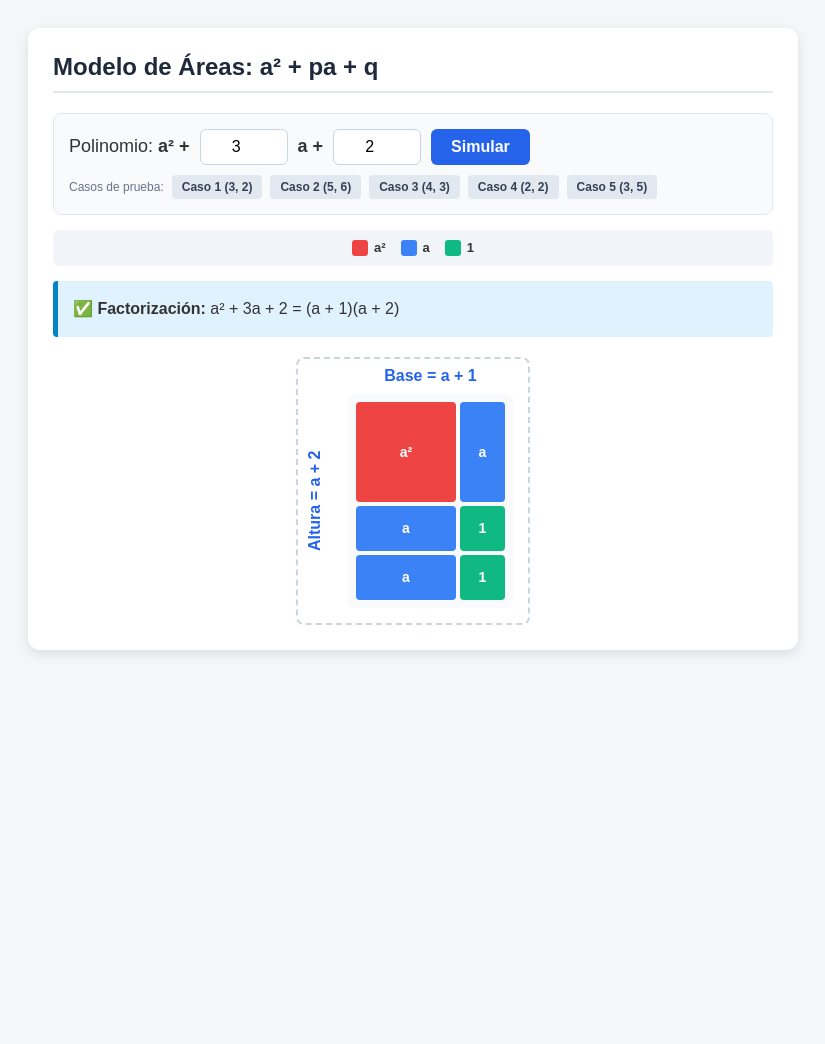
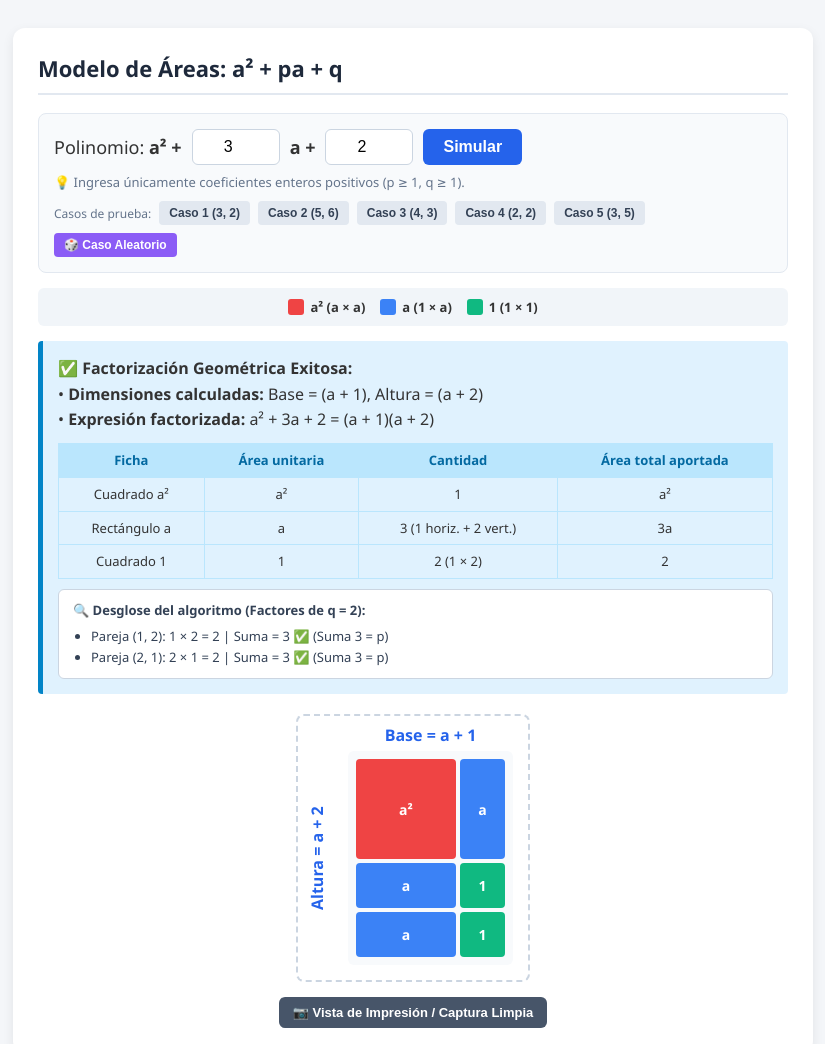
Before and after one commit to semial17/simulacion1, a plain HTML site: page Simulacion 1.html in a window 1280 px wide. Shown: the top 1044 px of the page, without its empty margins (227-1052 px from the left). Before the commit the page ends 800 px from the top, so only its background shows below. Drawn offline with Linux system fonts and the light colour scheme.

Commit message:
Update title and improve styling in Simulacion 1.html

```diff
--- a/Simulacion 1.html
+++ b/Simulacion 1.html
@@ -3,7 +3,7 @@
 <head>
   <meta charset="UTF-8">
   <meta name="viewport" content="width=device-width, initial-scale=1.0">
-  <title>Simulador del Modelo de Áreas</title>
+  <title>Simulador Avanzado del Modelo de Áreas</title>
   <style>
     :root {
       --primary: #2563eb;
@@ -15,7 +15,7 @@
       --color-1: #10b981;
     }
     body {
-      font-family: Arial, sans-serif;
+      font-family: 'Segoe UI', Tahoma, Geneva, Verdana, sans-serif;
       padding: 20px;
       background: var(--bg-color);
       color: #333;
@@ -24,13 +24,14 @@
       background: var(--card-bg);
       padding: 25px;
       border-radius: 12px;
-      box-shadow: 0 4px 12px rgba(0,0,0,0.1);
-      max-width: 720px;
+      box-shadow: 0 4px 12px rgba(0,0,0,0.08);
+      max-width: 750px;
       margin: auto;
     }
     h2 {
       margin-top: 0;
       color: #1e293b;
+      font-size: 22px;
       border-bottom: 2px solid #e2e8f0;
       padding-bottom: 10px;
     }
@@ -56,6 +57,16 @@
       text-align: center;
       border: 1px solid #cbd5e1;
       border-radius: 6px;
+      outline: none;
+    }
+    input[type="number"]:focus {
+      border-color: var(--primary);
+      box-shadow: 0 0 0 2px rgba(37, 99, 235, 0.2);
+    }
+    .range-info {
+      font-size: 13px;
+      color: #64748b;
+      display: block;
     }
     .presets {
       display: flex;
@@ -71,7 +82,20 @@
       font-size: 12px;
       border-radius: 4px;
       cursor: pointer;
-      font-weight: bold;
+      font-weight: 600;
+      transition: all 0.2s;
+    }
+    .btn-preset:hover {
+      background: #cbd5e1;
+      color: #0f172a;
+    }
+    .btn-random {
+      background: #8b5cf6;
+      color: white;
+    }
+    .btn-random:hover {
+      background: #7c3aed;
+      color: white;
     }
     button.btn-main {
       padding: 9px 20px;
@@ -82,7 +106,27 @@
       border-radius: 6px;
       cursor: pointer;
       font-weight: bold;
+      transition: background 0.2s;
     }
+    button.btn-main:hover {
+      background: var(--primary-hover);
+    }
+    button.btn-secondary {
+      padding: 8px 14px;
+      font-size: 13px;
+      background: #475569;
+      color: white;
+      border: none;
+      border-radius: 6px;
+      cursor: pointer;
+      margin-top: 15px;
+      font-weight: 600;
+      transition: background 0.2s;
+    }
+    button.btn-secondary:hover {
+      background: #334155;
+    }
+
     .legend {
       display: flex;
       gap: 15px;
@@ -92,11 +136,26 @@
       background: #f1f5f9;
       border-radius: 6px;
       font-size: 13px;
-      font-weight: bold;
+      font-weight: 600;
     }
-    .legend-item { display: flex; align-items: center; gap: 6px; }
-    .color-box { width: 16px; height: 16px; border-radius: 3px; }
-    .canvas-container { margin-top: 20px; display: flex; justify-content: center; }
+    .legend-item {
+      display: flex;
+      align-items: center;
+      gap: 6px;
+    }
+    .color-box {
+      width: 16px;
+      height: 16px;
+      border-radius: 3px;
+    }
+
+    .canvas-container {
+      margin-top: 20px;
+      display: flex;
+      flex-direction: column;
+      align-items: center;
+      overflow-x: auto;
+    }
     .grid-wrapper {
       position: relative;
       padding: 35px 15px 15px 50px;
@@ -112,6 +171,7 @@
       text-align: center;
       font-weight: bold;
       color: var(--primary);
+      font-size: 16px;
     }
     .label-left {
       position: absolute;
@@ -123,18 +183,109 @@
       text-align: center;
       font-weight: bold;
       color: var(--primary);
+      font-size: 16px;
     }
-    #grid { display: grid; gap: 4px; background: #f8fafc; padding: 8px; border-radius: 6px; }
+    #grid {
+      display: grid;
+      gap: 4px;
+      background: #f8fafc;
+      padding: 8px;
+      border-radius: 6px;
+    }
+
+    @keyframes tileAppear {
+      from {
+        opacity: 0;
+        transform: scale(0.7);
+      }
+      to {
+        opacity: 1;
+        transform: scale(1);
+      }
+    }
+
     .tile {
-      display: flex; align-items: center; justify-content: center;
-      font-weight: bold; border-radius: 4px; font-size: 14px; color: white;
+      display: flex;
+      align-items: center;
+      justify-content: center;
+      font-weight: bold;
+      border-radius: 4px;
+      font-size: 14px;
+      color: white;
+      animation: tileAppear 0.3s ease-out forwards;
+      transition: transform 0.15s, filter 0.15s;
+      cursor: pointer;
+    }
+    .tile:hover {
+      transform: scale(1.04);
+      filter: brightness(1.1);
     }
     .a2 { background-color: var(--color-a2); width: 100px; height: 100px; }
     .a-h { background-color: var(--color-a); width: 45px; height: 100px; }
     .a-v { background-color: var(--color-a); width: 100px; height: 45px; }
     .unit { background-color: var(--color-1); width: 45px; height: 45px; }
-    .result { margin-top: 15px; padding: 15px; background: #e0f2fe; border-left: 5px solid #0284c7; border-radius: 4px; line-height: 1.6; }
-    .error { margin-top: 15px; padding: 15px; background: #fee2e2; border-left: 5px solid #dc2626; border-radius: 4px; color: #991b1b; line-height: 1.6; }
+
+    .result {
+      margin-top: 15px;
+      padding: 15px;
+      background: #e0f2fe;
+      border-left: 5px solid #0284c7;
+      border-radius: 4px;
+      line-height: 1.6;
+    }
+    .error {
+      margin-top: 15px;
+      padding: 15px;
+      background: #fee2e2;
+      border-left: 5px solid #dc2626;
+      border-radius: 4px;
+      color: #991b1b;
+      line-height: 1.6;
+    }
+    .warning {
+      margin-top: 15px;
+      padding: 15px;
+      background: #fef3c7;
+      border-left: 5px solid #d97706;
+      border-radius: 4px;
+      color: #92400e;
+      line-height: 1.6;
+    }
+    .table-breakdown {
+      width: 100%;
+      margin-top: 10px;
+      border-collapse: collapse;
+      font-size: 13px;
+    }
+    .table-breakdown th, .table-breakdown td {
+      border: 1px solid #bae6fd;
+      padding: 6px 10px;
+      text-align: center;
+    }
+    .table-breakdown th {
+      background: #bae6fd;
+      color: #0369a1;
+    }
+
+    .divisors-box {
+      margin-top: 10px;
+      padding: 10px 14px;
+      background: #ffffff;
+      border: 1px solid #cbd5e1;
+      border-radius: 6px;
+      font-size: 13px;
+      color: #334155;
+    }
+    .divisors-box ul {
+      margin: 5px 0 0 18px;
+      padding: 0;
+    }
+
+    @media print {
+      body { background: white; padding: 0; }
+      .card { box-shadow: none; border: none; max-width: 100%; }
+      .input-group, .legend, .btn-secondary, .presets { display: none !important; }
+    }
   </style>
 </head>
 <body>
@@ -144,11 +295,12 @@
     <div class="input-group">
       <div class="input-row">
         <span>Polinomio: <strong>a² +</strong></span>
-        <input type="number" id="pVal" value="3" min="1" step="1">
+        <input type="number" id="pVal" value="3" min="1" step="1" placeholder="p">
         <span><strong>a +</strong></span>
-        <input type="number" id="qVal" value="2" min="1" step="1">
+        <input type="number" id="qVal" value="2" min="1" step="1" placeholder="q">
         <button class="btn-main" onclick="simular()">Simular</button>
       </div>
+      <small class="range-info">💡 Ingresa únicamente coeficientes enteros positivos (p ≥ 1, q ≥ 1).</small>
 
       <div class="presets">
         <span style="font-size: 12px; color: #64748b; align-self: center;">Casos de prueba:</span>
@@ -157,13 +309,23 @@
         <button class="btn-preset" onclick="cargarCaso(4,3)">Caso 3 (4, 3)</button>
         <button class="btn-preset" onclick="cargarCaso(2,2)">Caso 4 (2, 2)</button>
         <button class="btn-preset" onclick="cargarCaso(3,5)">Caso 5 (3, 5)</button>
+        <button class="btn-preset btn-random" onclick="generarAleatorio()">🎲 Caso Aleatorio</button>
       </div>
     </div>
 
     <div class="legend">
-      <div class="legend-item"><div class="color-box" style="background: var(--color-a2)"></div><span>a²</span></div>
-      <div class="legend-item"><div class="color-box" style="background: var(--color-a)"></div><span>a</span></div>
-      <div class="legend-item"><div class="color-box" style="background: var(--color-1)"></div><span>1</span></div>
+      <div class="legend-item">
+        <div class="color-box" style="background: var(--color-a2)"></div>
+        <span>a² (a × a)</span>
+      </div>
+      <div class="legend-item">
+        <div class="color-box" style="background: var(--color-a)"></div>
+        <span>a (1 × a)</span>
+      </div>
+      <div class="legend-item">
+        <div class="color-box" style="background: var(--color-1)"></div>
+        <span>1 (1 × 1)</span>
+      </div>
     </div>
 
     <div id="output"></div>
@@ -177,33 +339,77 @@
       simular();
     }
 
+    function generarAleatorio() {
+      const pAleatorio = Math.floor(Math.random() * 8) + 1;
+      const qAleatorio = Math.floor(Math.random() * 8) + 1;
+      document.getElementById('pVal').value = pAleatorio;
+      document.getElementById('qVal').value = qAleatorio;
+      simular();
+    }
+
     function simular() {
-      const p = parseInt(document.getElementById('pVal').value);
-      const q = parseInt(document.getElementById('qVal').value);
+      const pElem = document.getElementById('pVal');
+      const qElem = document.getElementById('qVal');
       const output = document.getElementById('output');
       const canvas = document.getElementById('canvas');
+
+      if (!pElem || !qElem || !output || !canvas) return;
+
+      const p = parseInt(pElem.value);
+      const q = parseInt(qElem.value);
 
       canvas.innerHTML = '';
 
       if (isNaN(p) || isNaN(q) || p < 1 || q < 1) {
-        output.className = 'error';
-        output.innerHTML = 'Ingrese coeficientes válidos (p ≥ 1, q ≥ 1).';
+        output.className = 'warning';
+        output.innerHTML = '<strong>⚠️ Coeficientes no válidos:</strong> Ingresa únicamente números enteros positivos (p ≥ 1 y q ≥ 1).';
         return;
       }
 
       let m = -1, n = -1;
+      let divisoresHtml = `<div class="divisors-box">
+        <strong>🔍 Desglose del algoritmo (Factores de q = ${q}):</strong><ul>`;
+
       for (let i = 1; i <= q; i++) {
         if (q % i === 0) {
           let j = q / i;
-          if (i + j === p) {
-            m = i; n = j; break;
+          let suma = i + j;
+          let cumple = (suma === p);
+
+          if (cumple && m === -1) {
+            m = i;
+            n = j;
           }
+          let icono = cumple ? '✅ (Suma ' + suma + ' = p)' : '❌ (Suma ' + suma + ' ≠ ' + p + ')';
+          divisoresHtml += `<li>Pareja (${i}, ${j}): ${i} × ${j} = ${q} | Suma = ${suma} ${icono}</li>`;
         }
       }
+      divisoresHtml += '</ul></div>';
 
       if (m !== -1) {
         output.className = 'result';
-        output.innerHTML = `<strong>✅ Factorización:</strong> a² + ${p}a + ${q} = (a + ${m})(a + ${n})`;
+        output.innerHTML = `
+          <strong>✅ Factorización Geométrica Exitosa:</strong><br>
+          • <strong>Dimensiones calculadas:</strong> Base = (a + ${m}), Altura = (a + ${n})<br>
+          • <strong>Expresión factorizada:</strong> a² + ${p}a + ${q} = (a + ${m})(a + ${n})<br>
+
+          <table class="table-breakdown">
+            <thead>
+              <tr>
+                <th>Ficha</th>
+                <th>Área unitaria</th>
+                <th>Cantidad</th>
+                <th>Área total aportada</th>
+              </tr>
+            </thead>
+            <tbody>
+              <tr><td>Cuadrado a²</td><td>a²</td><td>1</td><td>a²</td></tr>
+              <tr><td>Rectángulo a</td><td>a</td><td>${p} (${m} horiz. + ${n} vert.)</td><td>${p}a</td></tr>
+              <tr><td>Cuadrado 1</td><td>1</td><td>${q} (${m} × ${n})</td><td>${q}</td></tr>
+            </tbody>
+          </table>
+          ${divisoresHtml}
+        `;
 
         const wrapper = document.createElement('div');
         wrapper.className = 'grid-wrapper';
@@ -220,32 +426,55 @@
         grid.id = 'grid';
         grid.style.gridTemplateColumns = `100px repeat(${m}, 45px)`;
 
-        grid.appendChild(createTile('a²', 'a2'));
-        for(let i = 0; i < m; i++) grid.appendChild(createTile('a', 'a-h'));
+        grid.appendChild(createTile('a²', 'a2', 'Ficha a² (Dimensiones: a × a)'));
+
+        for(let i = 0; i < m; i++) {
+          grid.appendChild(createTile('a', 'a-h', 'Ficha a (Dimensiones: 1 × a)'));
+        }
 
         for(let j = 0; j < n; j++) {
-          grid.appendChild(createTile('a', 'a-v'));
-          for(let i = 0; i < m; i++) grid.appendChild(createTile('1', 'unit'));
+          grid.appendChild(createTile('a', 'a-v', 'Ficha a (Dimensiones: a × 1)'));
+          for(let i = 0; i < m; i++) {
+            grid.appendChild(createTile('1', 'unit', 'Ficha 1 (Dimensiones: 1 × 1)'));
+          }
         }
 
         wrapper.appendChild(labelTop);
         wrapper.appendChild(labelLeft);
         wrapper.appendChild(grid);
+
+        const printBtn = document.createElement('button');
+        printBtn.className = 'btn-secondary';
+        printBtn.innerText = '📷 Vista de Impresión / Captura Limpia';
+        printBtn.onclick = function() {
+          window.print();
+        };
+
         canvas.appendChild(wrapper);
+        canvas.appendChild(printBtn);
+
       } else {
         output.className = 'error';
-        output.innerHTML = `<strong>❌ No factorizable:</strong> No existen enteros positivos tales que m × n = ${q} y m + n = ${p}.`;
+        output.innerHTML = `
+          <strong>❌ Imposible formar un rectángulo perfecto:</strong><br>
+          No existen números enteros positivos (m, n) tales que m × n = ${q} y m + n = ${p}.<br>
+          <em>Interpretación geométrica:</em> Las ${1 + p + q} fichas no se pueden organizar sin que sobren o falten espacios en la matriz.<br>
+          ${divisoresHtml}
+        `;
       }
     }
 
-    function createTile(text, cssClass) {
+    function createTile(text, cssClass, titleText) {
       const div = document.createElement('div');
       div.className = `tile ${cssClass}`;
       div.innerText = text;
+      div.title = titleText;
       return div;
     }
 
-    window.onload = simular;
+    document.addEventListener('DOMContentLoaded', function() {
+      simular();
+    });
   </script>
 </body>
 </html>
```
